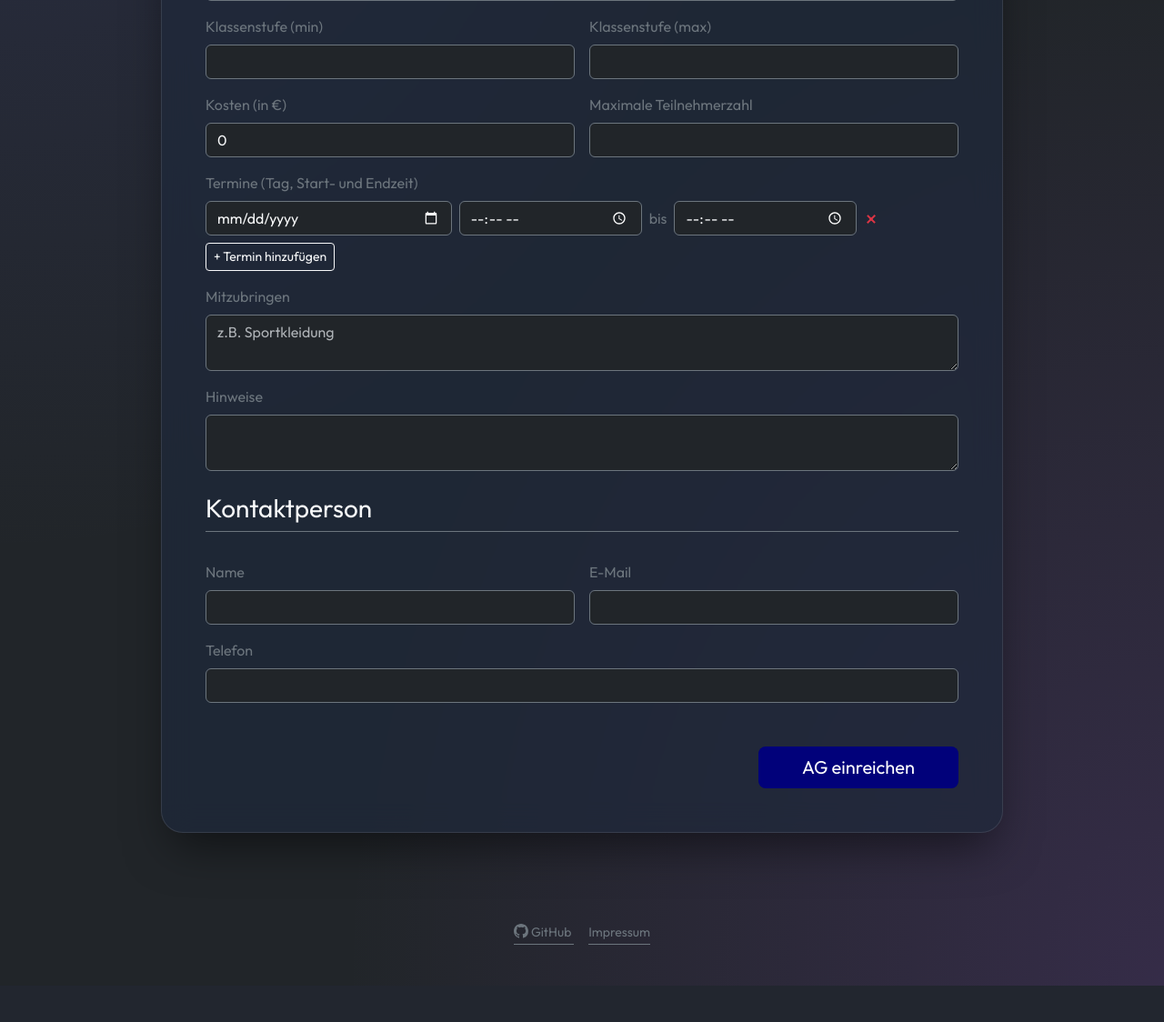
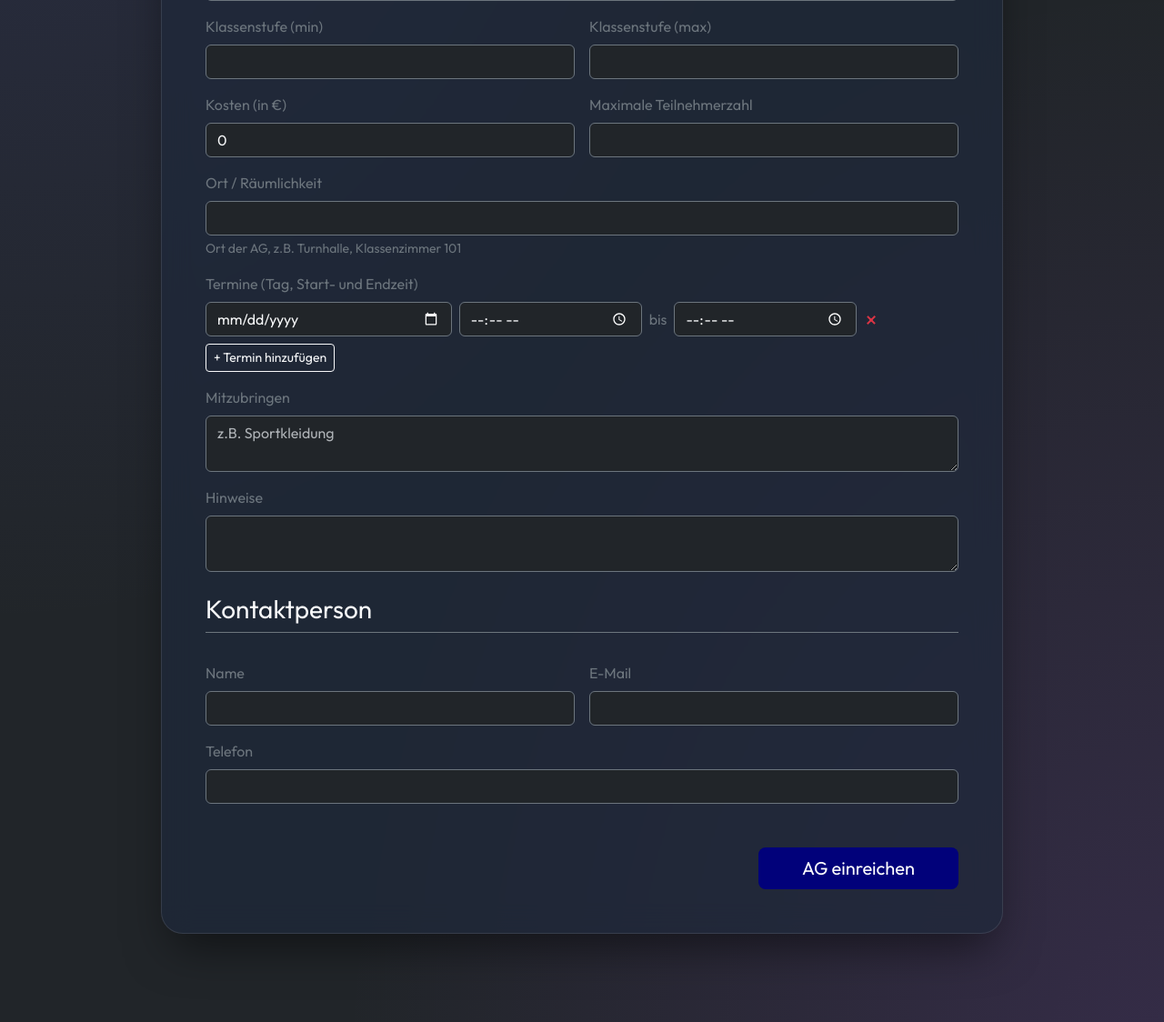
Before and after one commit to ruben-sch/schul-ag-portal-gechingen, a Django app: page /propose/ in a window 1280 px wide. Shown: the part 519-1643 px from the top of the page at 91% size. Before the commit the page ends 1603 px from the top, so only its background shows below. Run offline with Django 4.2, Linux system fonts and the light colour scheme; data comes from the database, SQL or seed files in the repository.

Commit message:
Frontend/Forms: add missing location (ort) field to AG Proposal form

```diff
--- a/ags/forms.py
+++ b/ags/forms.py
@@ -20,7 +20,7 @@ class AGProposalForm(BootstrapFormMixin, forms.ModelForm):
         fields = [
             'name', 'beschreibung', 'kosten',
             'klassenstufe_min', 'klassenstufe_max',
-            'kapazitaet', 'termine', 'mitzubringen', 'hinweise',
+            'kapazitaet', 'ort', 'termine', 'mitzubringen', 'hinweise',
             'verantwortlicher_name', 'verantwortlicher_email', 'verantwortlicher_telefon'
         ]
         widgets = {
@@ -37,6 +37,7 @@ class AGProposalForm(BootstrapFormMixin, forms.ModelForm):
             'kapazitaet': 'Maximale Teilnehmerzahl',
             'klassenstufe_min': 'Klassenstufe (min)',
             'klassenstufe_max': 'Klassenstufe (max)',
+            'ort': 'Ort / Räumlichkeit',
         }
 
 class SchuelerFirstStepForm(BootstrapFormMixin, forms.Form):
--- a/ags/templates/ags/propose_ag.html
+++ b/ags/templates/ags/propose_ag.html
@@ -40,6 +40,14 @@
                     <div class="col-12 col-md-6">
                         <label class="form-label text-secondary">{{ form.kapazitaet.label }}</label>
                         {{ form.kapazitaet }}
+                    </div>
+
+                    <div class="col-12">
+                        <label class="form-label text-secondary">{{ form.ort.label }}</label>
+                        {{ form.ort }}
+                        {% if form.ort.help_text %}
+                        <div class="form-text text-secondary">{{ form.ort.help_text }}</div>
+                        {% endif %}
                     </div>
 
                     <div class="col-12">
```
